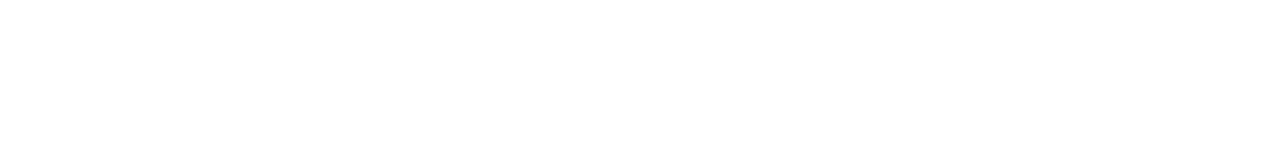
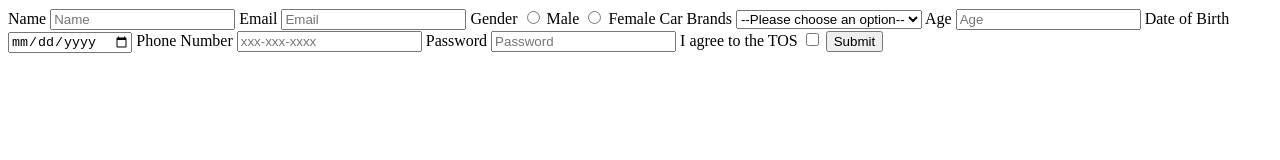
Before and after one commit to acciojob/signup-form-car-Luvpandey, a website: page main.html in a window 1280 px wide. Drawn offline with Linux system fonts and the light colour scheme.

Commit message:
created a submission

```diff
--- a/main.html
+++ b/main.html
@@ -8,6 +8,50 @@
 
 <body>
 	<!-- the entire body must be written by student -->
+
+	<form method="post">
+        <label for="name">Name</label>
+        <input type="text" id="name" name="name" placeholder="Name" required>
+
+        <label for="email">Email</label>
+        <input type="email" id="email" name="email" placeholder="Email" required>
+
+        <label>Gender</label>
+        <input type="radio" id="gender_m" name="gender" value="male" required>
+        <label for="gender_m">Male</label>
+        <input type="radio" id="gender_f" name="gender" value="female" required>
+        <label for="gender_f">Female</label>
+
+        <label for="cars">Car Brands</label>
+        <select id="cars" name="cars" required>
+            <option value="">--Please choose an option--</option>
+            <option value="toyota">Toyota</option>
+            <option value="ford">Ford</option>
+            <option value="bmw">BMW</option>
+        </select>
+
+        <label for="age">Age</label>
+        <input type="number" id="age" name="age" placeholder="Age" required>
+
+        <label for="dob">Date of Birth</label>
+        <input type="date" id="dob" name="dob" required>
+
+        <label for="tel">Phone Number</label>
+        <input type="tel" id="tel" name="tel" placeholder="xxx-xxx-xxxx">
+
+        <label for="password">Password</label>
+        <input type="password" id="password" name="password" placeholder="Password" required>
+
+        <label for="tos">I agree to the TOS</label>
+        <input type="checkbox" id="tos" name="tos" required>
+
+        <button type="submit">Submit</button>
+    </form>
+
+
+
+
+
     <script type="text/javascript" src="./script.js">
 </script>
 
```
